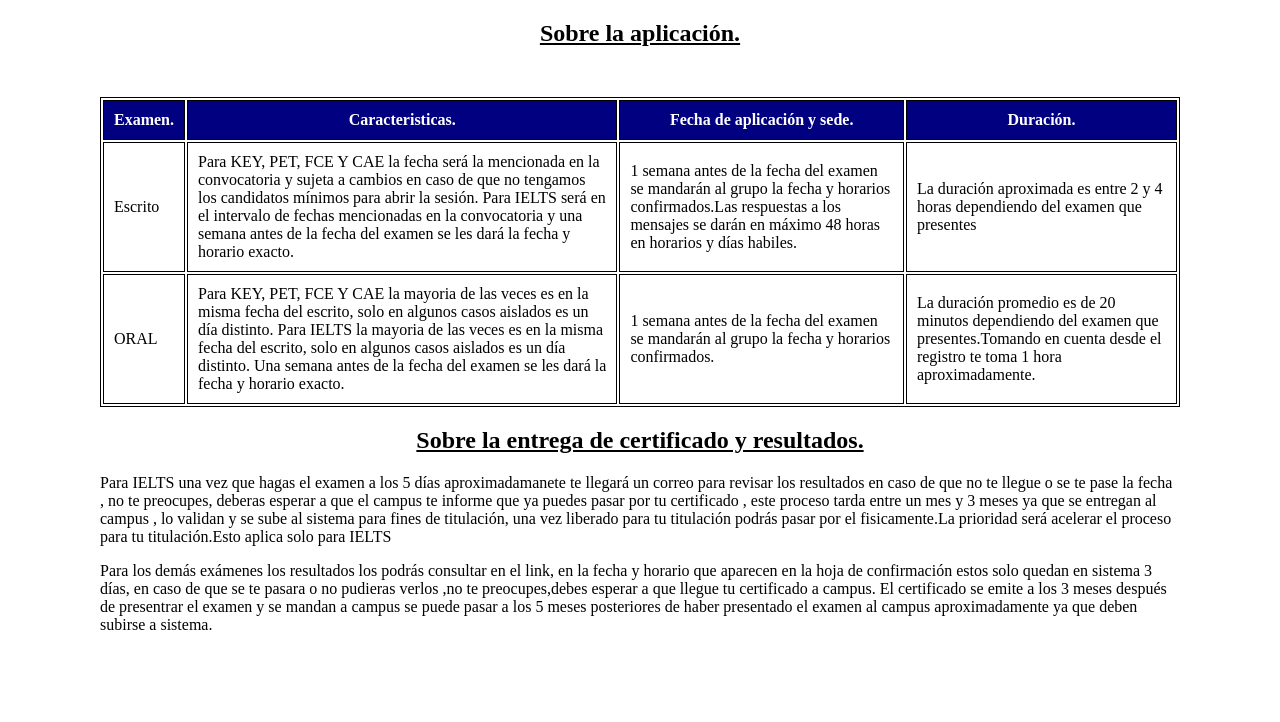
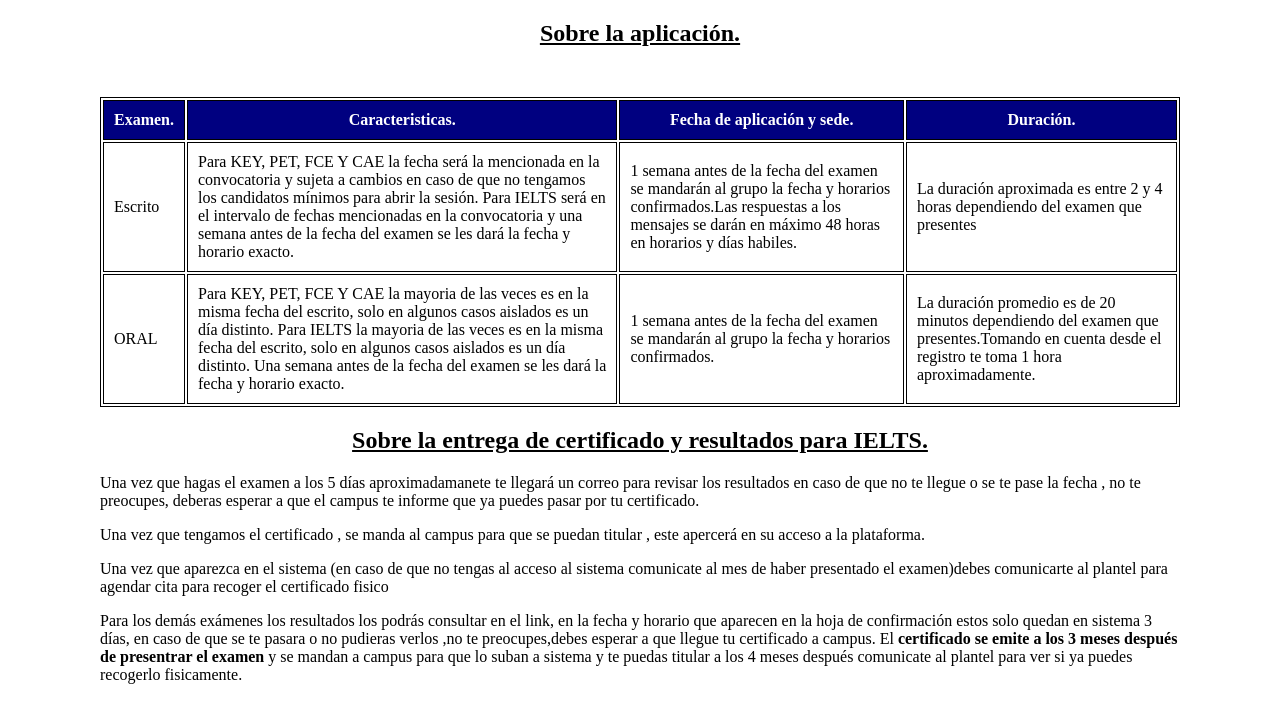
Before and after one commit to lvsihmx/certificadoih, a plain HTML site: page img/convocauh3.html in a window 1280 px wide. Shown: the part 1389-2111 px from the top of the page. Drawn offline with Linux system fonts and the light colour scheme.

Commit message:
Update convocauh3.html

```diff
--- a/img/convocauh3.html
+++ b/img/convocauh3.html
@@ -301,15 +301,21 @@ Una semana antes de la fecha del examen se les dará la fecha y horario exacto.
            </p>
 
             <p>
-<h2><center><u>Sobre la entrega de certificado y resultados.</u></center></h2>
+<h2><center><u>Sobre la entrega de certificado y resultados para IELTS.</u></center></h2>
 
-<td> Para IELTS una vez que hagas el examen a los 5 días aproximadamanete te llegará un correo para revisar los resultados en caso de que no te llegue o se te pase la fecha , no te preocupes, deberas
-	esperar a que el campus te informe que ya puedes pasar por tu certificado , este proceso tarda entre un mes y 3 meses ya que se entregan al campus
-	, lo validan y se sube al sistema para fines de titulación, una vez liberado para tu titulación podrás pasar por el fisicamente.La prioridad será
-acelerar el proceso para tu titulación.Esto aplica solo para IELTS</td>
+<td>
+<p>
+	Una vez que hagas el examen a los 5 días aproximadamanete te llegará un correo para revisar los resultados en caso de que no te llegue o se te pase la fecha , no te preocupes, deberas
+	esperar a que el campus te informe que ya puedes pasar por tu certificado.
+	</p>
+	<p>
+Una vez que tengamos el certificado , se manda al campus para que se puedan titular , este apercerá en su acceso a la plataforma.
+		</p>
+<p>Una vez que aparezca en el sistema (en caso de que no tengas al acceso al sistema comunicate al mes de haber presentado el examen)debes comunicarte al plantel para agendar cita para recoger el certificado fisico</p>
+
  <p>
-<td> Para los demás exámenes los resultados los podrás consultar en el link, en la fecha y horario que aparecen en la hoja de confirmación estos solo quedan en sistema 3 días, en caso de que se te pasara o no pudieras verlos ,no te preocupes,debes esperar a que llegue tu certificado a campus.
-El certificado se emite a los 3 meses después de presentrar el examen y se mandan a campus se puede pasar a los 5 meses posteriores de haber presentado el examen al campus aproximadamente ya que deben subirse a sistema.</td>
+ Para los demás exámenes los resultados los podrás consultar en el link, en la fecha y horario que aparecen en la hoja de confirmación estos solo quedan en sistema 3 días, en caso de que se te pasara o no pudieras verlos ,no te preocupes,debes esperar a que llegue tu certificado a campus.
+El <b>certificado se emite a los 3 meses después de presentrar el examen </b>y se mandan a campus para que lo suban a sistema y te puedas titular a los 4 meses después comunicate al plantel para ver si ya puedes recogerlo fisicamente.</td>
  </p>
 
 
```
